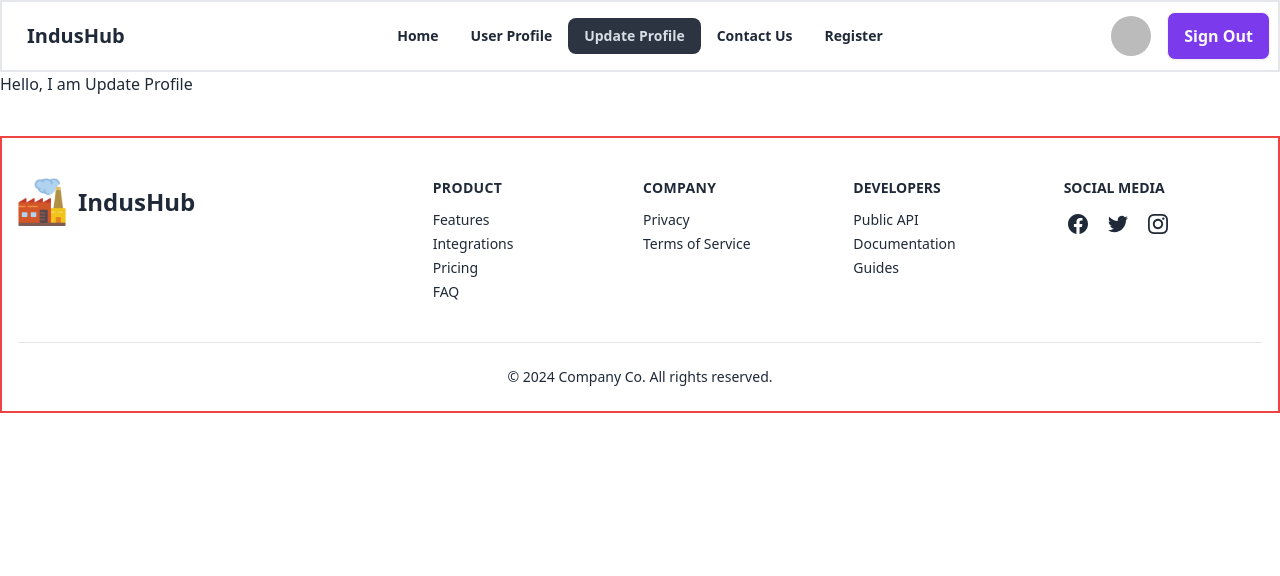
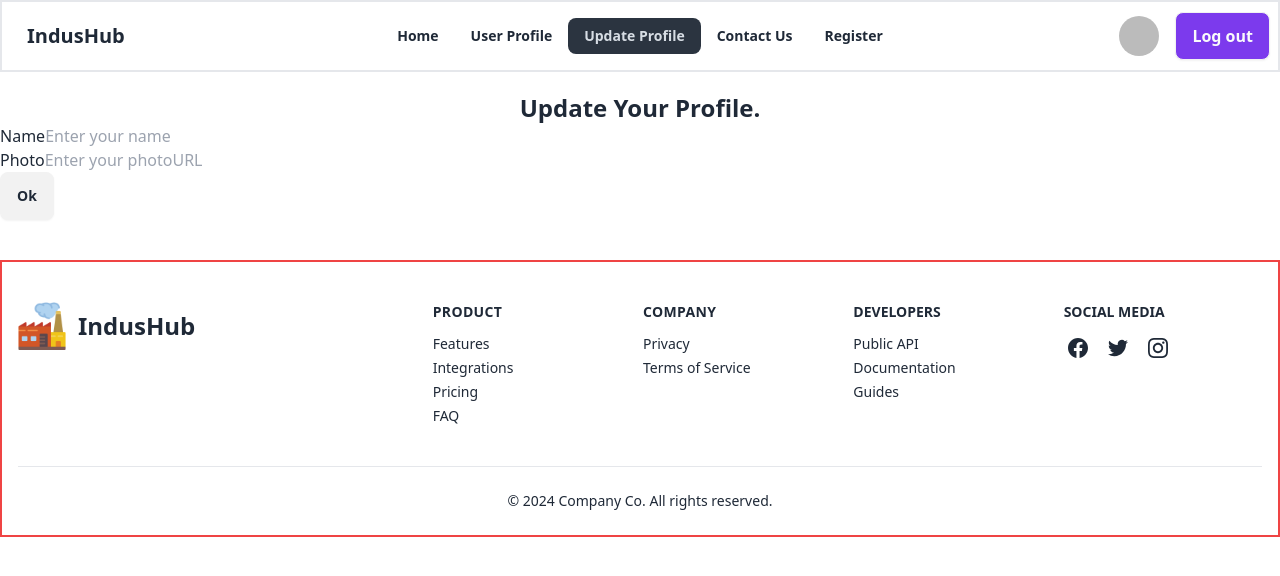
Before and after one commit to theashrafislam/indusHub-website, a React (Vite) app: page /updateProfile in a window 1280 px wide. Shown: the top 576 px of the page. Built offline with nearby package versions, Linux system fonts and the light colour scheme; no server answers; sample sign-in values are in the browser's storage.

Commit message:
user profile is ready

```diff
--- a/src/Components/Navbar.jsx
+++ b/src/Components/Navbar.jsx
@@ -53,16 +53,16 @@ const Navbar = () => {
                 </ul>
             </div>
             <div className="navbar-end">
+
                 {
                     user ?
                         <div className="flex items-center justify-center">
                             <div tabIndex={0} role="button" className="btn btn-ghost btn-circle avatar mr-3">
-
                                 <div className="w-10 rounded-full" title={user?.displayName}>
-                                    <img alt="Tailwind CSS Navbar component" src={user?.photoURL} />
+                                    <img alt="User Images" src={user?.photoURL && user?.photoURL} />
                                 </div>
                             </div>
-                            <button onClick={handleSignOut} className="btn md:text-base font-bold bg-violet-600 text-gray-50 hover:text-black">Sign Out</button>
+                            <button onClick={handleSignOut} className="btn md:text-base font-bold bg-violet-600 text-gray-50 hover:text-black">Log out</button>
                         </div>
                         :
                         <Link to="/login" className="btn md:text-base font-bold bg-violet-600 text-gray-50 hover:text-black">Log In</Link>
--- a/src/Pages/Register.jsx
+++ b/src/Pages/Register.jsx
@@ -16,7 +16,7 @@ const uppercaseWarning = () => toast.warning("Please include at least one upperc
 const lowercaseWarning = () => toast.warning("Your password must contain at least one lowercase letter.");
 
 const Register = () => {
-    const {signUp} = useContext(AuthContext);
+    const {signUp, updateUserProfile} = useContext(AuthContext);
     const navigate = useNavigate()
 
     const [showPass, setShowPass] = useState(false);
@@ -40,17 +40,26 @@ const Register = () => {
         }
 
         signUp(email, password)
-        .then(result => {
+            .then(result => {
             setSwalProps({
                 show: true,
                 title: 'Registration Successful.',
                 text: 'Your registration was successful. Welcome aboard!',
             });
             console.log(result);
+            //updateUserProfile
+            updateUserProfile(fullName, photo)
+                .then(() => {
+                    console.log('profile updated');
+                })
+                .catch(() => {
+                    console.log('profile not updated');
+                })
+
             setTimeout(() => {
                 navigate("/");
             }, 1);
-        })
+            })
             .catch(error => {
                 console.log(error);
                 if(!error){
@@ -62,7 +71,6 @@ const Register = () => {
                     text: "We're sorry, but your registration was not successful. Please check your information and try again. If you continue to experience issues, please contact support for assistance.",
                 });
             })
-
     };
     return (
         <div className="mt-4">
--- a/src/Pages/UpdateProfile.jsx
+++ b/src/Pages/UpdateProfile.jsx
@@ -1,7 +1,41 @@
+import { useContext } from "react";
+import { useForm } from "react-hook-form";
+import { AuthContext } from "../Provider/AuthProvider";
+
 const UpdateProfile = () => {
+
+    const {updateProfile} = useContext(AuthContext)
+
+    const { register, handleSubmit, formState: { errors } } = useForm();
+    const onSubmit = data => {
+        const {fullName, photoURL} = data;
+        // console.log(fullName, photoURL);
+        updateProfile(fullName, photoURL)
+            .then(result =>{
+                console.log(result);
+            })
+            .catch(error => {
+                console.log(error);
+            })
+    }
     return (
-        <div>
-            <h1>Hello, I am Update Profile</h1>
+        <div className="mt-5">
+            <div>
+                <h1 className="text-2xl font-bold text-center">Update Your Profile.</h1>
+            </div>
+            <div>
+                <form onSubmit={handleSubmit(onSubmit)}>
+                    <div>
+                        <label htmlFor="name">Name</label>
+                        <input type="text" name="name" id="name" placeholder="Enter your name"  {...register("fullName",)}/>
+                    </div>
+                    <div>
+                        <label htmlFor="photo">Photo</label>
+                        <input type="text" name="photo" id="photo" placeholder="Enter your photoURL" {...register("photoURL",)} />
+                    </div>
+                    <button className="btn">Ok</button>
+                </form>
+            </div>
         </div>
     );
 };
--- a/src/Pages/UserProfile.jsx
+++ b/src/Pages/UserProfile.jsx
@@ -6,7 +6,7 @@ const UserProfile = () => {
     return (
         <div className="mt-8">
             <div className="flex flex-col justify-center items-center">
-                <div className="w-2/12 mx-auto">
+                <div className="w-4/12 md:w-3/12 lg:w-2/12 mx-auto">
                     <img className="w-full rounded-full" src={user?.photoURL} alt="" />
                 </div>
                 <div className="mt-4">
--- a/src/Provider/AuthProvider.jsx
+++ b/src/Provider/AuthProvider.jsx
@@ -1,6 +1,6 @@
 import { createContext, useEffect, useState } from "react";
 import PropTypes from 'prop-types';
-import { GithubAuthProvider, createUserWithEmailAndPassword, getAuth, onAuthStateChanged, signInWithEmailAndPassword, signInWithPopup, signOut } from "firebase/auth";
+import { GithubAuthProvider, createUserWithEmailAndPassword, getAuth, onAuthStateChanged, signInWithEmailAndPassword, signInWithPopup, signOut, updateProfile } from "firebase/auth";
 import app from "../Firebase/Firebase.config";
 import { GoogleAuthProvider } from "firebase/auth";
 
@@ -41,9 +41,22 @@ const AuthProvider = ({ children }) => {
         setLoading(true);
         return signInWithPopup(auth, githubProvider)
     }
+    //updateProfile
+    const updateUserProfile = (displayName, photo) => {
+        return updateProfile(auth.currentUser, {
+            displayName: displayName,
+            photoURL: photo
+        })
+            .then(() =>{
+                console.log("profile updated");
+            })
+            .catch(() =>{
+                console.log("profile not updated");
+            })
+    }
 
     //onState
-    useEffect( () => {
+    useEffect(() => {
         const unSubscribe = onAuthStateChanged(auth, currentUser => {
             setUser(currentUser);
             setLoading(false);
@@ -66,7 +79,8 @@ const AuthProvider = ({ children }) => {
         userSignOut,
         loading,
         loginWithGoogle,
-        loginWithGitHub
+        loginWithGitHub,
+        updateUserProfile
     }
 
     return (
--- a/src/Router/PrivateRoute.jsx
+++ b/src/Router/PrivateRoute.jsx
@@ -9,7 +9,9 @@ const PrivateRoute = ({children}) => {
     const {user, loading} = useContext(AuthContext);
 
     if(loading) {
-        return <span className="loading loading-spinner loading-lg"></span>
+        return <div className="flex justify-center items-center h-[450px]">
+            <span className="loading loading-spinner loading-lg"></span>
+        </div>
     }
 
     if(user){
--- a/src/Router/Router.jsx
+++ b/src/Router/Router.jsx
@@ -22,15 +22,15 @@ const router = createBrowserRouter([
             },
             {
                 path: "/updateProfile",
-                element: <UpdateProfile></UpdateProfile>
+                element: <PrivateRoute><UpdateProfile></UpdateProfile></PrivateRoute>
             },
             {
                 path: "/userProfile",
-                element: <UserProfile></UserProfile>
+                element: <PrivateRoute><UserProfile></UserProfile></PrivateRoute>
             },
             {
                 path: "/contactUs",
-                element: <ContactUs></ContactUs>
+                element: <PrivateRoute><ContactUs></ContactUs></PrivateRoute>
             },
             {
                 path: "/register",
```
